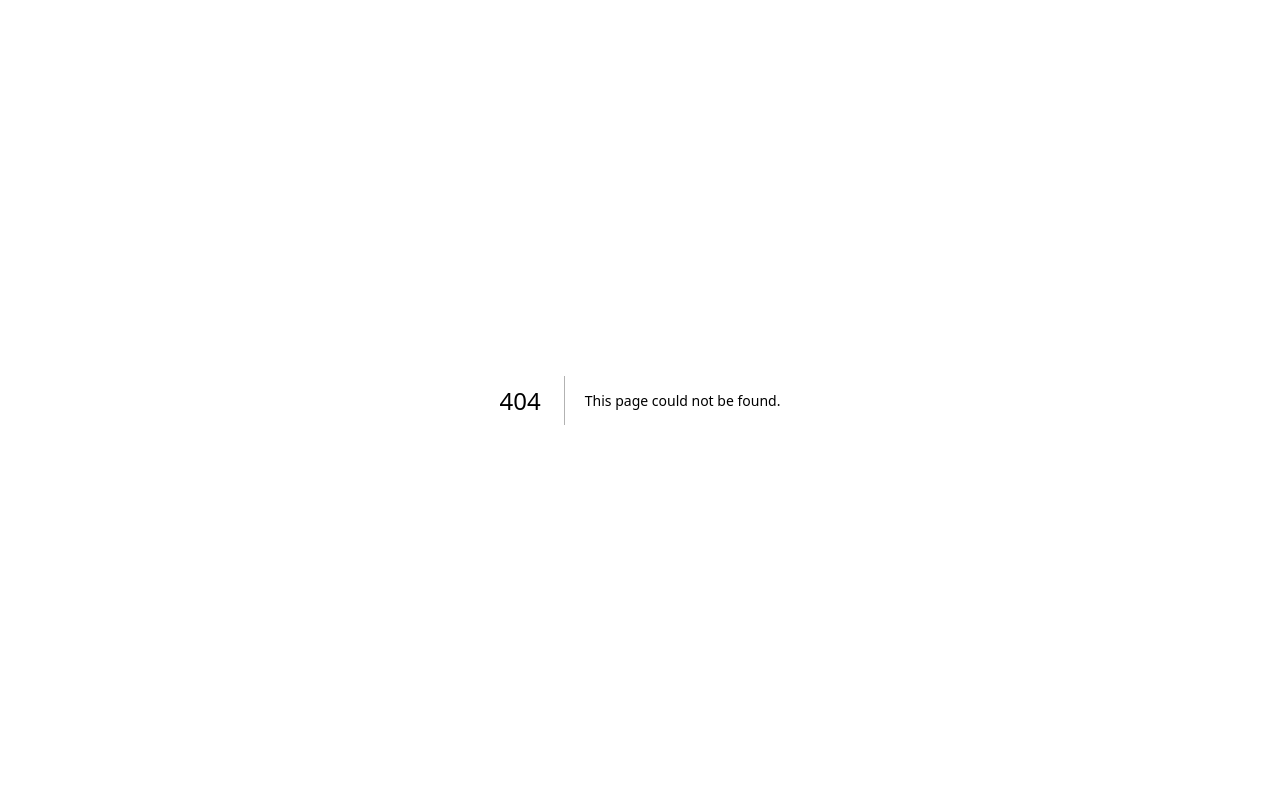
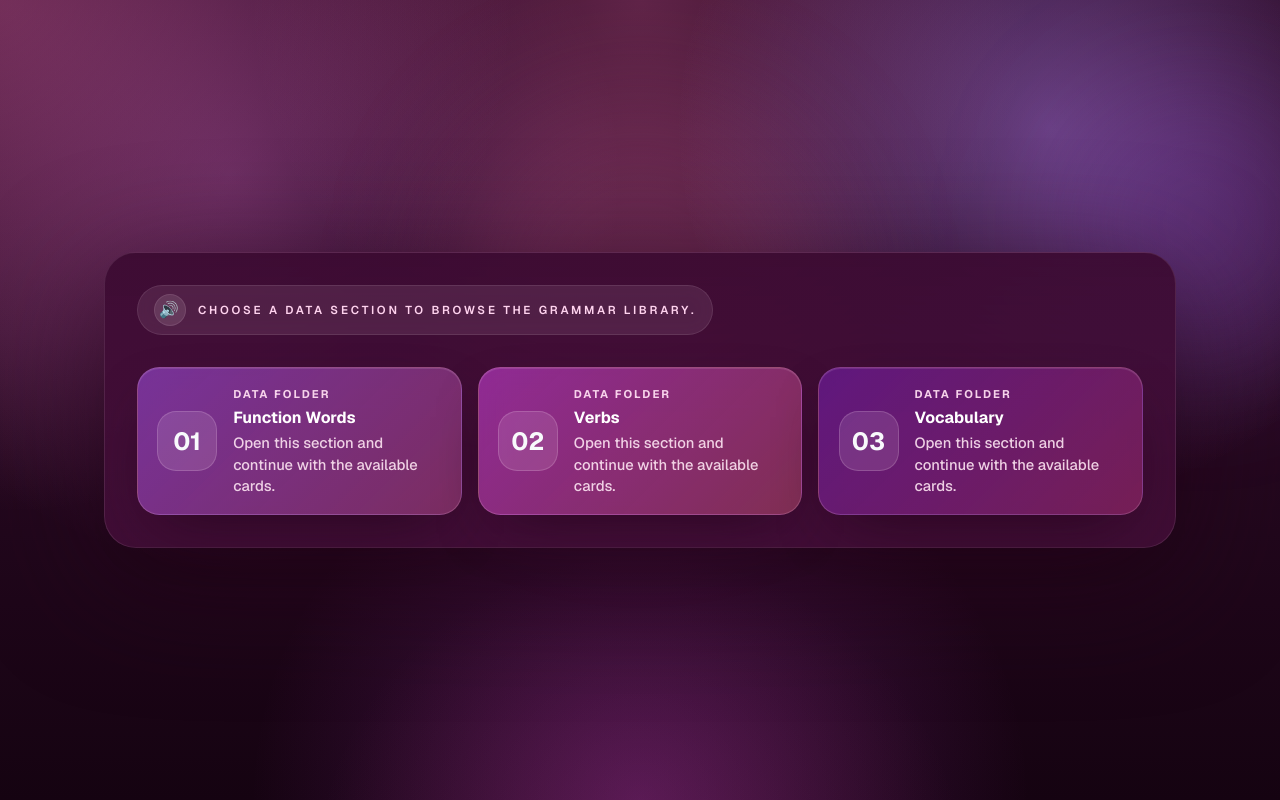
Before and after one commit to eduardoamdev/kartuli-audio-generator, a Next.js app: page /grammar-library/grammar-selector in a window 1280 px wide. Before the commit this address had no page. Built offline with nearby package versions, Linux system fonts and the light colour scheme.

Commit message:
feat: implement GrammarSelectorPage with dynamic folder buttons and formatFolderName utility

```diff
--- /dev/null
+++ b/src/app/grammar-library/grammar-selector/page.tsx
@@ -0,0 +1,44 @@
+import Button from "@/components/ui/Button";
+import { getNamesOfDataFolders } from "@/utils/getDataFoldersAndFiles";
+import { formatFolderName } from "@/utils/formatFolderName";
+
+const CARD_VARIANTS = ["blue", "purple", "teal"] as const;
+
+export default async function GrammarSelectorPage() {
+  const folderNames = await getNamesOfDataFolders();
+
+  return (
+    <main className="relative min-h-screen overflow-hidden">
+      <div className="absolute inset-0 bg-[radial-gradient(circle_at_top_left,_rgba(244,114,182,0.34),_transparent_34%),radial-gradient(circle_at_82%_16%,_rgba(196,132,252,0.28),_transparent_30%),radial-gradient(circle_at_bottom,_rgba(217,70,239,0.24),_transparent_38%)]" />
+      <div className="absolute left-1/2 top-24 h-96 w-96 -translate-x-1/2 rounded-full bg-[rgba(244,114,182,0.22)] blur-3xl" />
+      <div className="absolute right-[-4rem] top-20 h-72 w-72 rounded-full bg-[rgba(168,85,247,0.18)] blur-3xl" />
+
+      <div className="relative mx-auto flex min-h-screen w-full max-w-6xl items-center px-5 py-10 sm:px-8 lg:px-10">
+        <div className="w-full space-y-8 rounded-[2rem] border border-[rgba(255,220,240,0.18)] bg-[linear-gradient(180deg,rgba(59,10,49,0.92),rgba(71,15,59,0.8))] p-6 shadow-[0_30px_120px_rgba(36,2,24,0.68)] backdrop-blur-xl sm:p-8">
+          <div className="inline-flex items-center gap-3 rounded-full border border-[rgba(255,220,240,0.2)] bg-[rgba(255,227,243,0.1)] px-4 py-2 text-[0.72rem] font-semibold uppercase tracking-[0.24em] text-[#ffd3ef] backdrop-blur-md">
+            <span className="inline-flex h-8 w-8 items-center justify-center rounded-full border border-[rgba(255,220,240,0.18)] bg-[rgba(255,232,245,0.12)] text-base text-[#fff3fd]">
+              🔊
+            </span>
+            Choose a data section to browse the grammar library.
+          </div>
+
+          <div className="grid gap-4 md:grid-cols-2 xl:grid-cols-3">
+            {folderNames.map((folderName, index) => (
+              <Button
+                key={folderName}
+                href={`?folder=${encodeURIComponent(folderName)}`}
+                variant={CARD_VARIANTS[index % CARD_VARIANTS.length]}
+                icon={String(index + 1).padStart(2, "0")}
+                eyebrow="Data folder"
+                description="Open this section and continue with the available cards."
+                className="h-full min-h-[148px] items-start"
+              >
+                {formatFolderName(folderName)}
+              </Button>
+            ))}
+          </div>
+        </div>
+      </div>
+    </main>
+  );
+}
--- a/src/app/page.tsx
+++ b/src/app/page.tsx
@@ -24,7 +24,7 @@ const activityCards: ActivityCards = [
   },
   {
     id: "grammar-library",
-    href: "/",
+    href: "/grammar-library/grammar-selector",
     variant: "teal",
     icon: "📚",
     eyebrow: "Review grammar and vocabulary",
--- /dev/null
+++ b/src/utils/formatFolderName.ts
@@ -0,0 +1,6 @@
+export const formatFolderName = (folderName: string): string =>
+  folderName
+    .split("-")
+    .filter(Boolean)
+    .map((part) => part.charAt(0).toUpperCase() + part.slice(1))
+    .join(" ");
```
